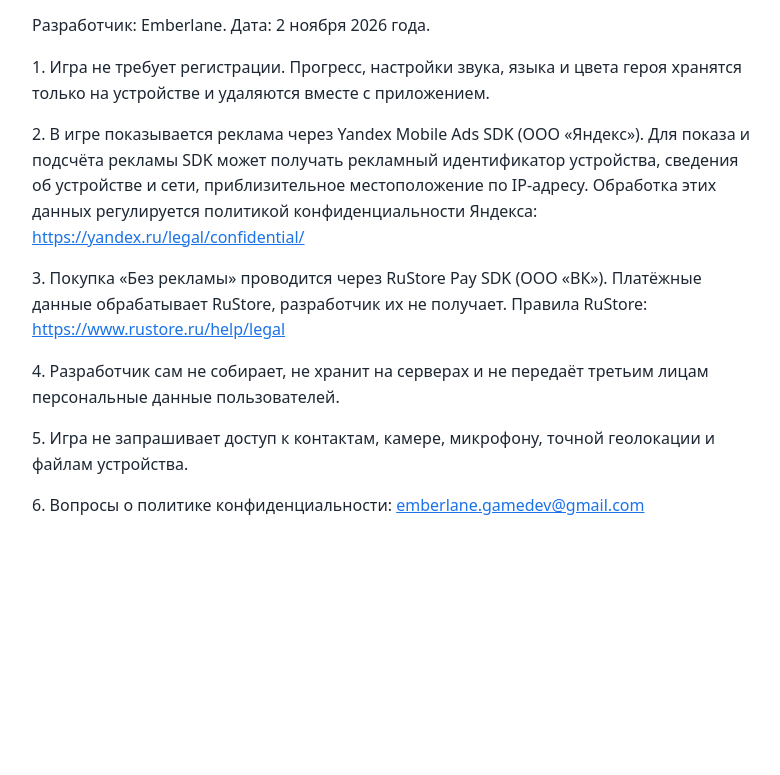
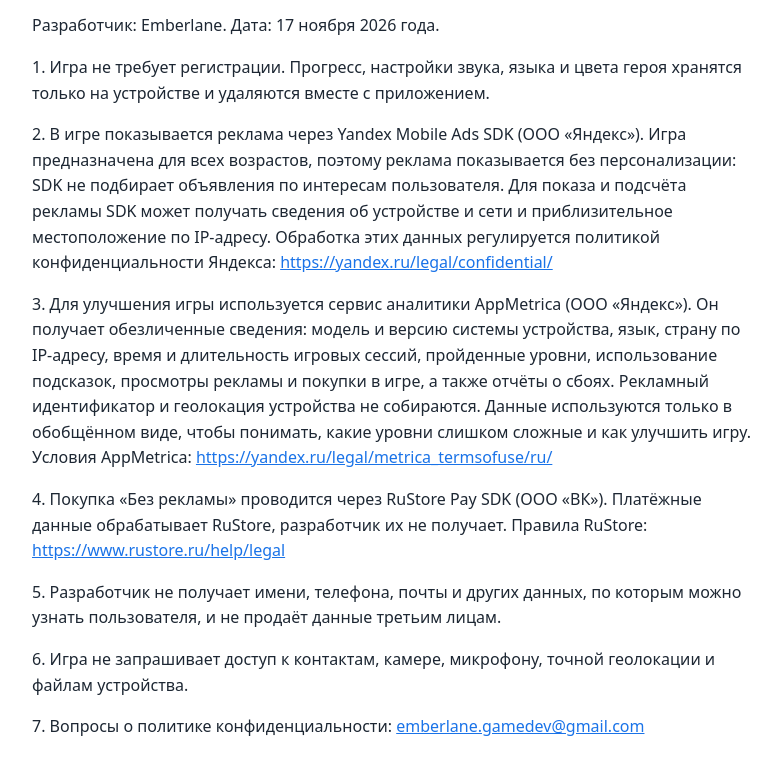
Before and after one commit to emberlane-gamedev/pushonly-privacy, a plain HTML site: page index.html in a window 1280 px wide. Shown: the part 81-856 px from the top of the page, without its empty margins (248-1028 px from the left). Before the commit the page ends 800 px from the top, so only its background shows below. Drawn offline with Linux system fonts and the light colour scheme.

Commit message:
Add files via upload

```diff
--- a/index.html
+++ b/index.html
@@ -1,11 +1,12 @@
 <!doctype html><html lang="ru"><head><meta charset="utf-8"><meta name="viewport" content="width=device-width,initial-scale=1"><title>Политика конфиденциальности игры «Только толкай»</title>
 <style>body{max-width:720px;margin:40px auto;padding:0 16px;font:16px/1.6 system-ui,sans-serif;color:#1d2733;background:#fff}h1{font-size:24px}a{color:#1a73e8}</style></head>
 <body><h1>Политика конфиденциальности игры «Только толкай»</h1>
-<p>Разработчик: Emberlane. Дата: 2 ноября 2026 года.</p>
+<p>Разработчик: Emberlane. Дата: 17 ноября 2026 года.</p>
 <p>1. Игра не требует регистрации. Прогресс, настройки звука, языка и цвета героя хранятся только на устройстве и удаляются вместе с приложением.</p>
-<p>2. В игре показывается реклама через Yandex Mobile Ads SDK (ООО «Яндекс»). Для показа и подсчёта рекламы SDK может получать рекламный идентификатор устройства, сведения об устройстве и сети, приблизительное местоположение по IP-адресу. Обработка этих данных регулируется политикой конфиденциальности Яндекса: <a href="https://yandex.ru/legal/confidential/">https://yandex.ru/legal/confidential/</a></p>
-<p>3. Покупка «Без рекламы» проводится через RuStore Pay SDK (ООО «ВК»). Платёжные данные обрабатывает RuStore, разработчик их не получает. Правила RuStore: <a href="https://www.rustore.ru/help/legal">https://www.rustore.ru/help/legal</a></p>
-<p>4. Разработчик сам не собирает, не хранит на серверах и не передаёт третьим лицам персональные данные пользователей.</p>
-<p>5. Игра не запрашивает доступ к контактам, камере, микрофону, точной геолокации и файлам устройства.</p>
-<p>6. Вопросы о политике конфиденциальности: <a href="mailto:emberlane.gamedev@gmail.com">emberlane.gamedev@gmail.com</a></p>
+<p>2. В игре показывается реклама через Yandex Mobile Ads SDK (ООО «Яндекс»). Игра предназначена для всех возрастов, поэтому реклама показывается без персонализации: SDK не подбирает объявления по интересам пользователя. Для показа и подсчёта рекламы SDK может получать сведения об устройстве и сети и приблизительное местоположение по IP-адресу. Обработка этих данных регулируется политикой конфиденциальности Яндекса: <a href="https://yandex.ru/legal/confidential/">https://yandex.ru/legal/confidential/</a></p>
+<p>3. Для улучшения игры используется сервис аналитики AppMetrica (ООО «Яндекс»). Он получает обезличенные сведения: модель и версию системы устройства, язык, страну по IP-адресу, время и длительность игровых сессий, пройденные уровни, использование подсказок, просмотры рекламы и покупки в игре, а также отчёты о сбоях. Рекламный идентификатор и геолокация устройства не собираются. Данные используются только в обобщённом виде, чтобы понимать, какие уровни слишком сложные и как улучшить игру. Условия AppMetrica: <a href="https://yandex.ru/legal/metrica_termsofuse/ru/">https://yandex.ru/legal/metrica_termsofuse/ru/</a></p>
+<p>4. Покупка «Без рекламы» проводится через RuStore Pay SDK (ООО «ВК»). Платёжные данные обрабатывает RuStore, разработчик их не получает. Правила RuStore: <a href="https://www.rustore.ru/help/legal">https://www.rustore.ru/help/legal</a></p>
+<p>5. Разработчик не получает имени, телефона, почты и других данных, по которым можно узнать пользователя, и не продаёт данные третьим лицам.</p>
+<p>6. Игра не запрашивает доступ к контактам, камере, микрофону, точной геолокации и файлам устройства.</p>
+<p>7. Вопросы о политике конфиденциальности: <a href="mailto:emberlane.gamedev@gmail.com">emberlane.gamedev@gmail.com</a></p>
 </body></html>
```
